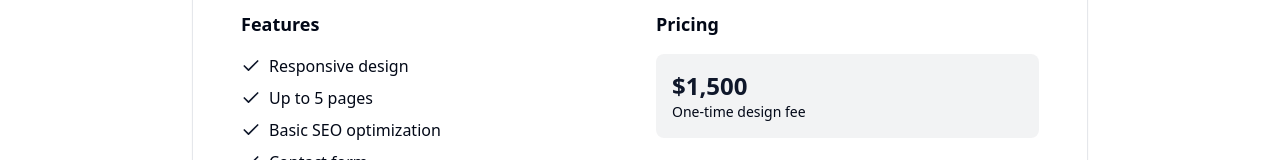
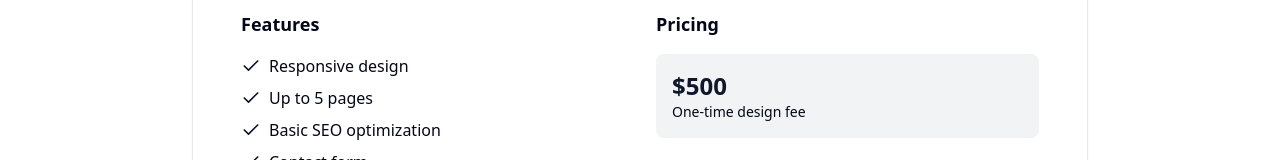
Before and after one commit to arayer143/raydunn-website-v3, a Next.js app: page /pricing/basic-website in a window 1280 px wide. Shown: the part 398-558 px from the top of the page. Built offline with nearby package versions, Linux system fonts and the light colour scheme.

Commit message:
small update before i try and make a client portal

```diff
--- a/components/Pricing-Page/basic-website.tsx
+++ b/components/Pricing-Page/basic-website.tsx
@@ -109,7 +109,7 @@ return (
               <h3 className="text-lg font-semibold mb-4">Pricing</h3>
               <div className="mb-6 p-4 bg-primary/5 rounded-lg">
                 <div className="text-2xl font-bold text-primary">
-                  $1,500
+                  $500
                 </div>
                 <div className="text-sm font-medium">One-time design fee</div>
               </div>
--- a/components/Pricing-Page/pricing-page.tsx
+++ b/components/Pricing-Page/pricing-page.tsx
@@ -12,7 +12,7 @@ const pricingPlans = [
   {
     name: "Basic Website",
     description: "Perfect for small businesses and personal websites",
-    designPrice: 1500,
+    designPrice: 500,
     monthlyPrice: 100,
     annualPrice: 1020,
     popular: false,
@@ -33,7 +33,7 @@ const pricingPlans = [
   {
     name: "Professional Website",
     description: "Ideal for growing businesses and organizations",
-    designPrice: 3000,
+    designPrice: 2000,
     monthlyPrice: 250,
     annualPrice: 2550,
     popular: true,
```
